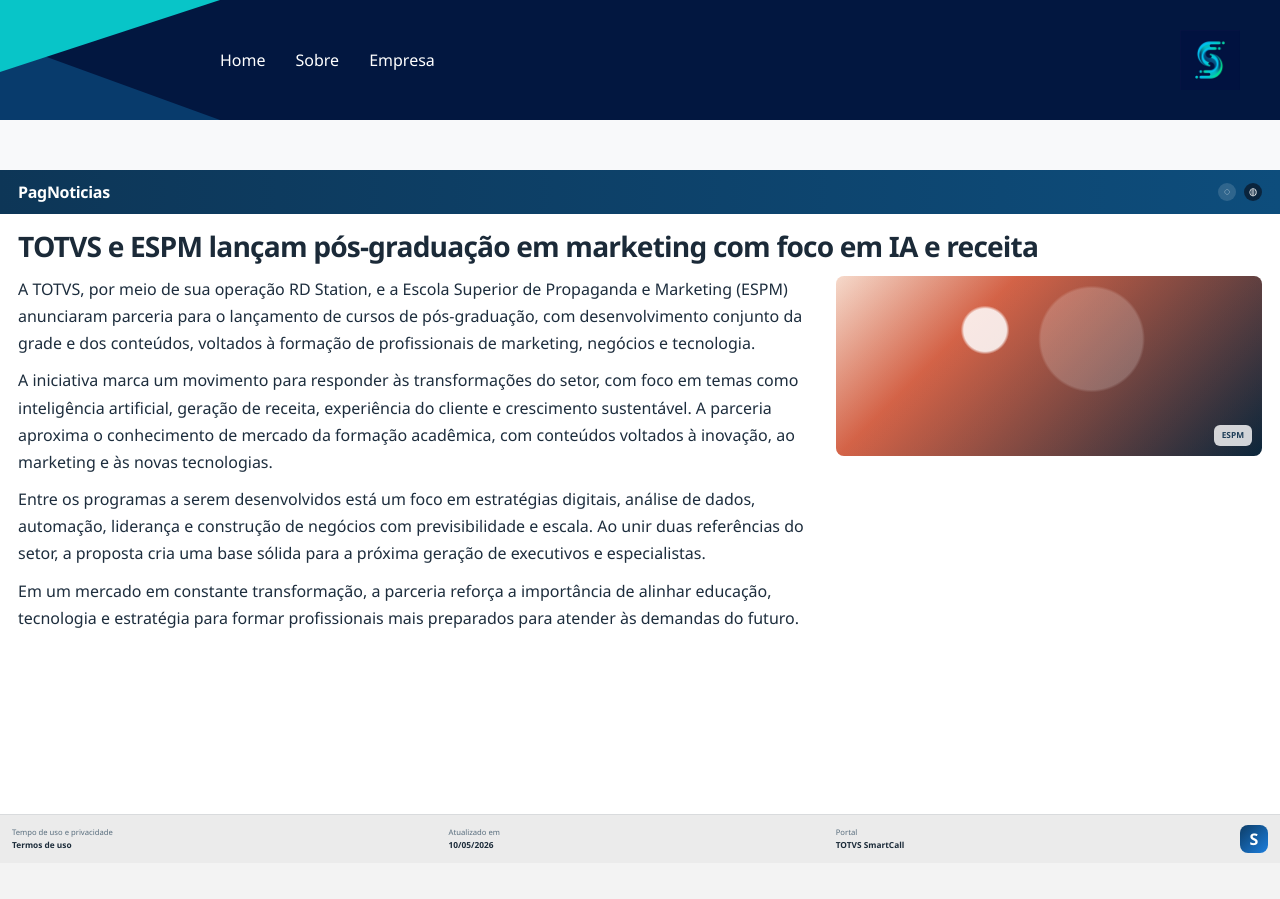
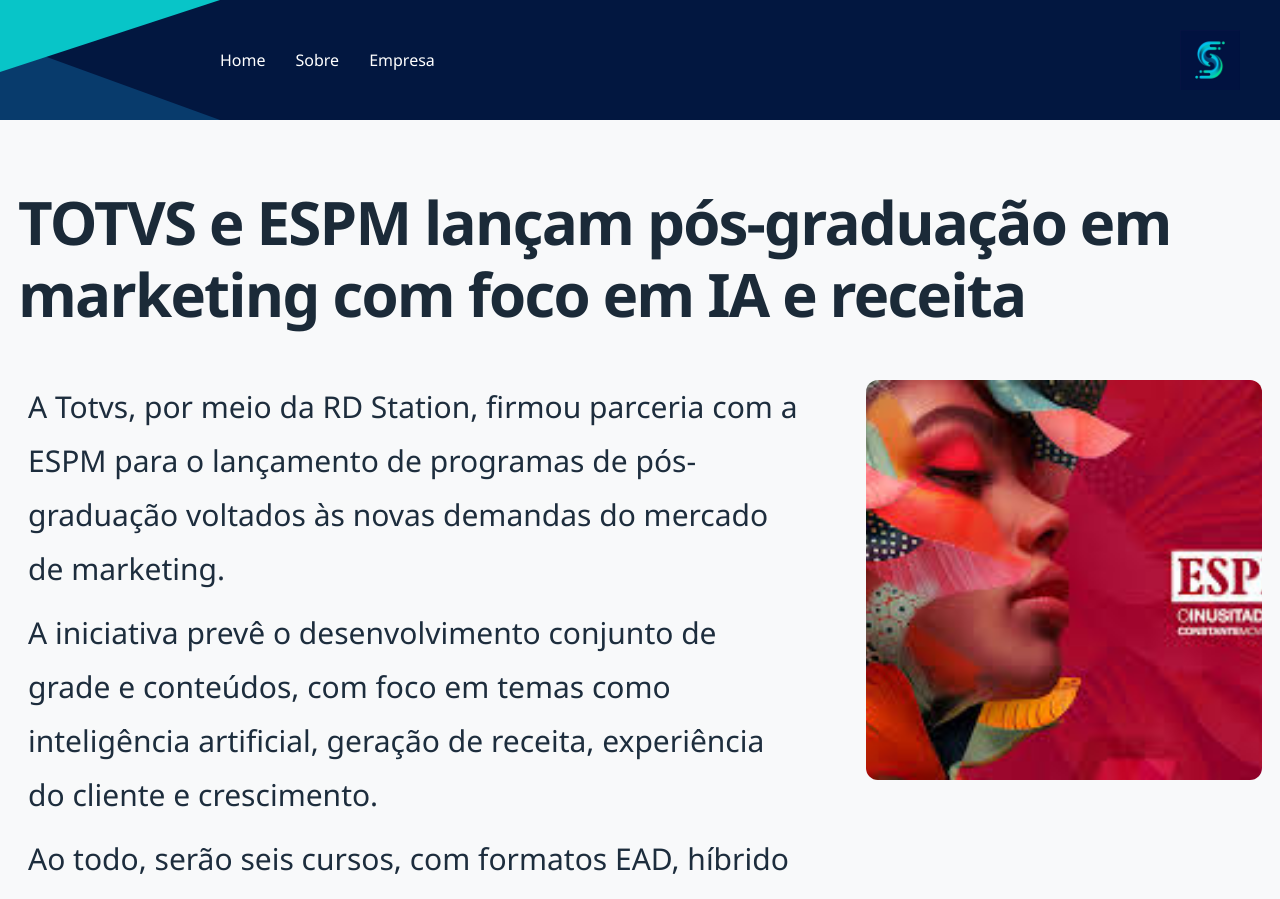
Before and after one commit to juliapompu/TOTVS_SmartCall_React, a React (Vite) app: page /noticia/1 in a window 1280 px wide. Shown: the top 899 px of the page. Built offline with nearby package versions, Linux system fonts and the light colour scheme.

Commit message:
feat: enhance Noticia component with new images and improved layout

```diff
--- a/src/Pages/Noticia.jsx
+++ b/src/Pages/Noticia.jsx
@@ -1,28 +1,49 @@
 import { Link, useParams } from 'react-router-dom';
 import '../styles/Noticia.css';
+import Noticia1 from '../assets/Noticia1.jpg';
+import Noticia2 from '../assets/Noticia2.jpg';
+import Noticia3 from '../assets/Noticia3.jpg';
 
 const noticias = {
   1: {
     title: 'TOTVS e ESPM lançam pós-graduação em marketing com foco em IA e receita',
     summary: 'A parceria reforça a formação de profissionais para o futuro do mercado digital e tecnológico.',
+    image: Noticia1,
     paragraphs: [
-      'A TOTVS, por meio de sua operação RD Station, e a Escola Superior de Propaganda e Marketing (ESPM) anunciaram parceria para o lançamento de cursos de pós-graduação, com desenvolvimento conjunto da grade e dos conteúdos, voltados à formação de profissionais de marketing, negócios e tecnologia.',
-      'A iniciativa marca um movimento para responder às transformações do setor, com foco em temas como inteligência artificial, geração de receita, experiência do cliente e crescimento sustentável. A parceria aproxima o conhecimento de mercado da formação acadêmica, com conteúdos voltados à inovação, ao marketing e às novas tecnologias.',
-      'Entre os programas a serem desenvolvidos está um foco em estratégias digitais, análise de dados, automação, liderança e construção de negócios com previsibilidade e escala. Ao unir duas referências do setor, a proposta cria uma base sólida para a próxima geração de executivos e especialistas.',
-      'Em um mercado em constante transformação, a parceria reforça a importância de alinhar educação, tecnologia e estratégia para formar profissionais mais preparados para atender às demandas do futuro.',
+      'A Totvs, por meio da RD Station, firmou parceria com a ESPM para o lançamento de programas de pós-graduação voltados às novas demandas do mercado de marketing.',
+      'A iniciativa prevê o desenvolvimento conjunto de grade e conteúdos, com foco em temas como inteligência artificial, geração de receita, experiência do cliente e crescimento.',
+      'Ao todo, serão seis cursos, com formatos EAD, híbrido e presencial, direcionados a diferentes perfis — de empreendedores a executivos C-level.',
+      'Entre os programas estão formações em Revenue Marketing, Next-Gen Agency, Inteligência Artificial aplicada ao marketing e um Global CMO Program, com aulas em São Paulo. Parte dos cursos será realizada em Florianópolis, incluindo disciplinas na sede da RD Station.',
+      'Segundo Frederike Mette, diretora acadêmica de pós-graduação da ESPM, a proposta responde à transformação do setor. “O mercado demanda profissionais que consigam integrar estratégia, execução e tecnologia de forma consistente”, afirma.',
+      'Para Luís Lourenço, diretor de novos negócios da RD Station, o movimento amplia o papel da companhia na formação do mercado. “Passamos a integrar a construção de programas acadêmicos, aproximando ainda mais teoria e prática”, diz.',
+      'Profissionais da RD Station e da Totvs atuarão como professores e palestrantes, levando experiência operacional para os cursos.',
+      'O lançamento oficial da parceria ocorre em 5 de maio, durante o Marketing Day da RD Station.'
     ],
   },
   2: {
     title: 'BTG e TOTVS: uma nova movimentação no mercado',
     summary: 'Confira os detalhes da movimentação envolvendo as empresas.',
-    paragraphs: [
-      'A operação reforça o interesse do mercado por empresas brasileiras de tecnologia e movimenta o setor de soluções digitais para negócios.',
-      'A iniciativa também abre espaço para discussões sobre integração de dados, eficiência operacional e novas estratégias de crescimento digital.',
+    image: Noticia2,
+    paragraphs: ['Maio começou e, como de costume, o BTG Pactual já atualizou a 10SIM, carteira mensal de ações recomendadas pelo banco.',
+    'Para este mês, a Totvs (TOTS3) é a novidade, chegando para ocupar o lugar do Itaú (ITUB4), que deixa o portfólio de maneira estratégica.',
+    'Com a mudança, o BTG reduz sua exposição aos grandes bancos tradicionais.',
+    'Mas o que está por trás da escolha da Totvs (TOTS3) para compor a seleção do banco neste mês?',
+    'Não é por acaso que a empresa de softwares foi selecionada pelo BTG Pactual.',
+    'Segundo os analistas, as ações da Totvs caíram mais de 30% em relação ao pico registrado em janeiro, em meio aos temores de disrupção causada pela inteligência artificial, que desencadearam o movimento apelidado de “SaaSpocalypse”.',
+    'Esse cenário levou a uma onda generalizada de vendas no setor de software, pressionando os papéis da companhia apesar do desempenho operacional consistentemente sólido.',
+    'Após isso, a companhia passou a ser negociada a cerca de 15x P/L estimado para 2027.',
+    'Um nível que, historicamente, coincide com os menores valuations em períodos de forte estresse, mesmo com resultados operacionais sólidos.',
+    'Diante disso, a expectativa dos analistas é de crescimento relevante de receita recorrente e melhora contínua da rentabilidade, impulsionados pela própria operação.',
+    'Com as ações negociando a níveis atrativos, a Totvs lançou em fevereiro um programa de recompra de 20 milhões de ações.',
+    ' A companhia chegou a recomprar cerca de 1% do valor de mercado em março, a maior proporção entre as empresas da B3.',
+    'A atividade foi interrompida pelo período de silêncio antes da divulgação de resultados. Porém, na visão dos analistas do banco, deve ser retomada e breve.',    '“Embora reconheçamos os riscos da IA, acreditamos que os desenvolvedores de ERP estão mais protegidos, dada à forte relação que mantêm com seus clientes.',
+    'Agora você já sabe por que a Totvs é considerada uma ação promissora para este mês, mas ela não é a única recomendação do banco para investir agora.',
     ],
   },
   3: {
     title: 'Prêmio TOTVS Brasil',
     summary: 'Conheça o evento que celebra inovação e resultados.',
+    image: Noticia3,
     paragraphs: [
       'O Prêmio TOTVS Brasil reconhece empresas e profissionais que transformam seus negócios por meio da tecnologia, da colaboração e da inovação.',
       'A premiação destaca histórias de impacto, eficiência e uso estratégico de soluções digitais em diferentes setores da economia.',
@@ -36,14 +57,6 @@
 
   return (
     <div className="news-layout-shell">
-      <header className="news-shell-header">
-        <div className="news-shell-brand">PagNoticias</div>
-        <div className="news-shell-actions" aria-label="Ações">
-          <span className="news-shell-icon">◌</span>
-          <span className="news-shell-icon news-shell-icon--dark">◍</span>
-        </div>
-      </header>
-
       <main className="news-shell-body">
         <article className="news-article-card">
           <h1>{noticia.title}</h1>
@@ -55,29 +68,18 @@
               ))}
             </div>
 
-            <div className="news-visual" aria-label="Imagem ilustrativa da notícia">
-              <div className="news-visual-figure" />
-              <div className="news-visual-badge">ESPM</div>
-            </div>
+           <div className="news-visual">
+              <img
+                src={noticia.image}
+                alt={noticia.title}
+                className="news-visual-image"
+              />
+          </div>
           </div>
         </article>
       </main>
 
-      <footer className="news-shell-footer">
-        <div className="news-shell-footer-copy">
-          <span>Tempo de uso e privacidade</span>
-          <strong>Termos de uso</strong>
-        </div>
-        <div className="news-shell-footer-copy">
-          <span>Atualizado em</span>
-          <strong>10/05/2026</strong>
-        </div>
-        <div className="news-shell-footer-copy">
-          <span>Portal</span>
-          <strong>TOTVS SmartCall</strong>
-        </div>
-        <div className="news-shell-brand-mark">S</div>
-      </footer>
+
     </div>
   );
 }
--- a/src/styles/Noticia.css
+++ b/src/styles/Noticia.css
@@ -2,7 +2,7 @@
   width: 100%;
   min-height: calc(100vh - 40px);
   margin: 0;
-  background: #f3f3f3;
+
   border-radius: 0;
   overflow: hidden;
   box-shadow: none;
@@ -14,7 +14,7 @@
   justify-content: space-between;
   padding: 10px 18px;
   background: linear-gradient(90deg, #0d3657 0%, #0d4d7c 100%);
-  color: #fff;
+
 }
 
 .news-shell-brand {
@@ -37,7 +37,7 @@
   height: 18px;
   border-radius: 50%;
   background: rgba(255, 255, 255, 0.14);
-  color: #fff;
+
   font-size: 0.65rem;
 }
 
@@ -47,19 +47,19 @@
 
 .news-shell-nav {
   padding: 8px 18px 0;
-  background: #f3f3f3;
+
   color: #2c4d69;
   font-size: 0.7rem;
   font-weight: 600;
 }
 
 .news-shell-body {
-  background: #f3f3f3;
+
   padding: 0;
 }
 
 .news-article-card {
-  background: #fff;
+
   padding: 16px 18px 0;
   border-radius: 0;
   min-height: calc(100vh - 200px);
@@ -67,8 +67,9 @@
 
 .news-article-card h1 {
   margin: 0 0 12px;
+  margin-bottom: 40px;
   color: #1b2a38;
-  font-size: clamp(1.7rem, 2.2vw, 2.5rem);
+  font-size: 60px;
   line-height: 1.2;
   letter-spacing: -0.03em;
   font-weight: 800;
@@ -83,9 +84,11 @@
 
 .news-page-content {
   color: #1d2d3d;
-  font-size: 1rem;
-  line-height: 1.7;
+  margin: 10px;
+  font-size: 30px;
+  line-height: 1.8;
   padding-right: 8px;
+  margin-bottom: 70px;
 }
 
 .news-page-content p {
@@ -93,18 +96,28 @@
 }
 
 .news-visual {
-  position: relative;
-  height: 180px;
-  border-radius: 8px;
-  overflow: hidden;
-  background: linear-gradient(135deg, #f4d3c2 0%, #d75434 30%, #0c2b43 100%);
+  width: 100%;
+  padding-left: 30px;
+  padding-top: 10px;
+  float: right;
+}
+
+.news-visual-image {
+
+  width: 100%;
+  max-width: 800px;
+  height: 400px;
+  object-fit: cover;
+  border-radius: 12px;
+  justify-content: center;
+  align-items: center;
+
 }
 
 .news-visual-figure {
   position: absolute;
   inset: 0;
   background:
-    radial-gradient(circle at 35% 30%, rgba(255, 255, 255, 0.85) 0 7%, transparent 8%),
     radial-gradient(circle at 60% 35%, rgba(255, 255, 255, 0.2) 0 18%, transparent 19%),
     linear-gradient(135deg, rgba(255, 255, 255, 0.15), rgba(0, 0, 0, 0.12));
 }
@@ -118,35 +131,10 @@
   justify-content: center;
   padding: 4px 8px;
   border-radius: 6px;
-  background: rgba(255, 255, 255, 0.8);
+
   color: #1d3d57;
   font-size: 0.52rem;
   font-weight: 700;
-}
-
-.news-shell-footer {
-  display: flex;
-  align-items: center;
-  justify-content: space-between;
-  gap: 8px;
-  padding: 10px 12px;
-  background: #ebebeb;
-  border-top: 1px solid rgba(12, 35, 56, 0.08);
-}
-
-.news-shell-footer-copy {
-  display: flex;
-  flex-direction: column;
-  gap: 2px;
-  color: #586d7d;
-  font-size: 0.48rem;
-  line-height: 1.2;
-}
-
-.news-shell-footer-copy strong {
-  color: #1c2c3a;
-  font-weight: 700;
-  font-size: 0.52rem;
 }
 
 .news-shell-brand-mark {
@@ -157,7 +145,7 @@
   height: 28px;
   border-radius: 8px;
   background: linear-gradient(135deg, #0d3d67 0%, #1c7edd 100%);
-  color: #fff;
+
   font-size: 1rem;
   font-weight: 700;
 }
```
